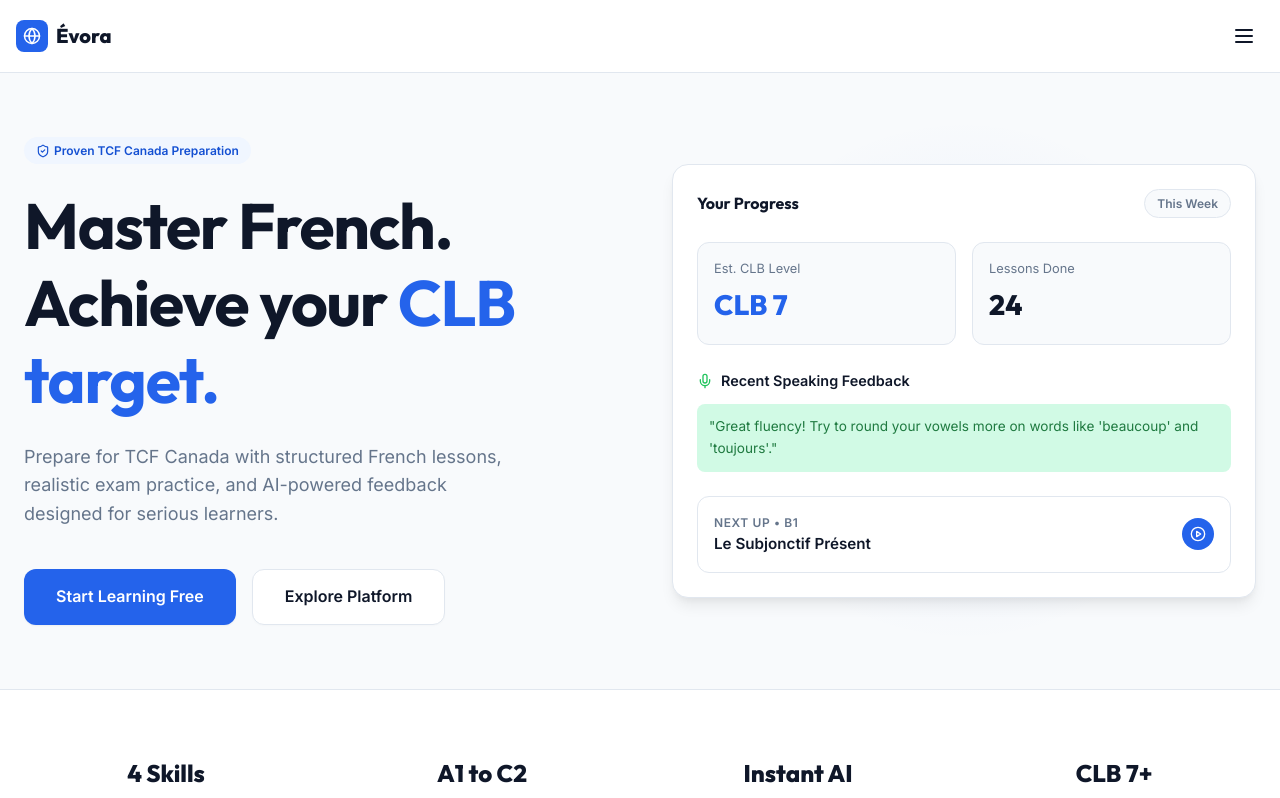
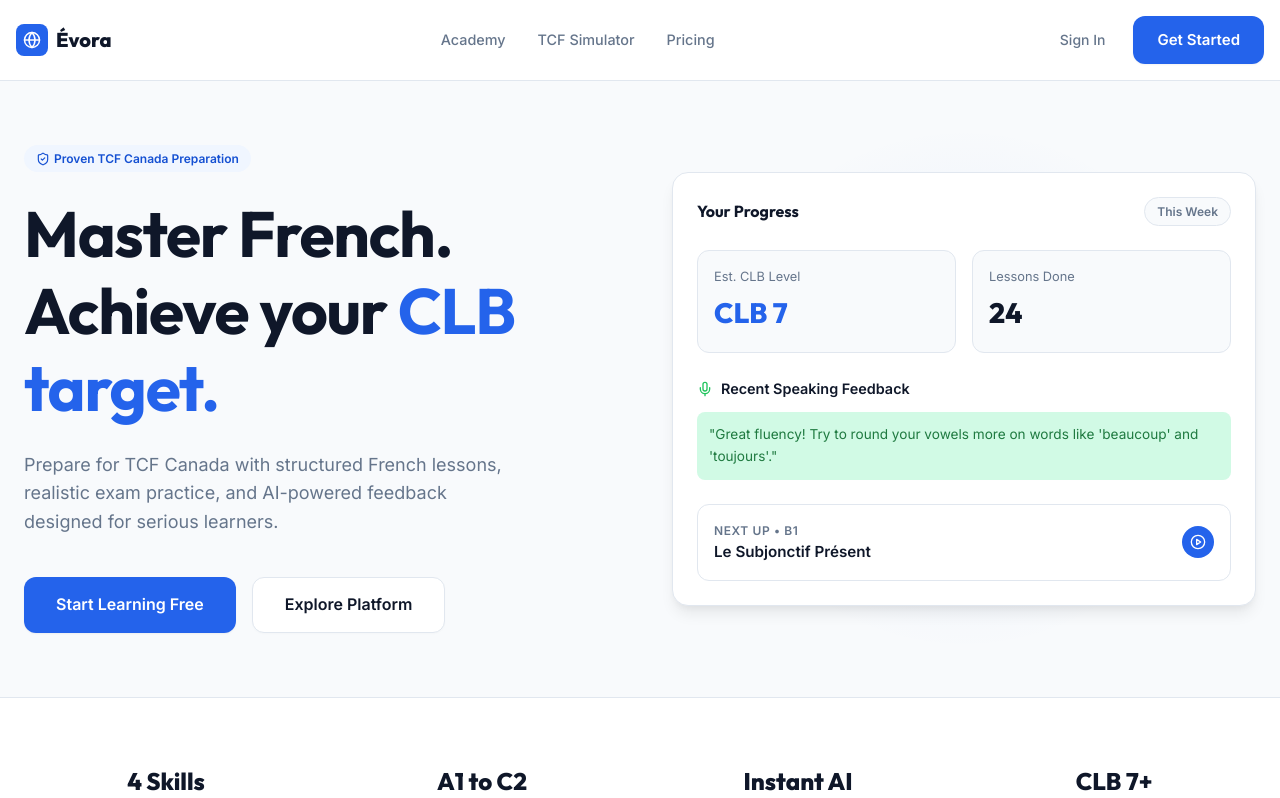
Before and after one commit to o1-spec/evora, a Next.js app in the folder frontend/: page / in a window 1280 px wide. Shown: the top 798 px of the page. Built offline with nearby package versions, Linux system fonts and the light colour scheme.

Commit message:
added fixes

```diff
--- a/frontend/src/app/dashboard/layout.tsx
+++ b/frontend/src/app/dashboard/layout.tsx
@@ -46,7 +46,7 @@ export default function DashboardLayout({ children }: { children: React.ReactNod
       {/* SIDEBAR (Desktop) */}
       <aside style={{
         width: 280, backgroundColor: 'white', borderRight: '1px solid hsl(var(--border))',
-        display: 'flex', flexDirection: 'column', position: 'fixed', height: '100vh', zIndex: 40
+        flexDirection: 'column', position: 'fixed', height: '100vh', zIndex: 40
       }} className="hidden lg:flex">
 
         {/* Brand */}
@@ -105,8 +105,8 @@ export default function DashboardLayout({ children }: { children: React.ReactNod
       {/* MOBILE HEADER */}
       <div style={{
         position: 'fixed', top: 0, left: 0, right: 0, height: '4rem', backgroundColor: 'white', borderBottom: '1px solid hsl(var(--border))',
-        display: 'flex', alignItems: 'center', justifyContent: 'space-between', padding: '0 1rem', zIndex: 40
-      }} className="lg:hidden">
+        alignItems: 'center', justifyContent: 'space-between', padding: '0 1rem', zIndex: 40
+      }} className="flex lg:hidden">
         <Link href="/dashboard/academy" style={{ display: 'flex', alignItems: 'center', gap: '0.5rem', textDecoration: 'none' }}>
           <div style={{ width: 28, height: 28, borderRadius: 6, backgroundColor: 'hsl(var(--primary))', display: 'flex', alignItems: 'center', justifyContent: 'center' }}>
             <Globe size={16} color="white" />
@@ -120,7 +120,7 @@ export default function DashboardLayout({ children }: { children: React.ReactNod
 
       {/* MOBILE MENU DRAWER */}
       {isMobileMenuOpen && (
-        <div style={{ position: 'fixed', inset: 0, zIndex: 50, display: 'flex' }} className="lg:hidden">
+        <div style={{ position: 'fixed', inset: 0, zIndex: 50 }} className="flex lg:hidden">
           <div style={{ position: 'absolute', inset: 0, backgroundColor: 'rgba(0,0,0,0.5)' }} onClick={() => setIsMobileMenuOpen(false)} />
           <div style={{ position: 'relative', width: 280, backgroundColor: 'white', height: '100%', display: 'flex', flexDirection: 'column' }}>
             <div style={{ height: '4rem', display: 'flex', alignItems: 'center', justifyContent: 'space-between', padding: '0 1rem', borderBottom: '1px solid hsl(var(--border))' }}>
--- a/frontend/src/app/page.tsx
+++ b/frontend/src/app/page.tsx
@@ -231,8 +231,8 @@ export default function LandingPage() {
 
           {/* Desktop Navigation */}
           <nav
-            style={{ display: "none", gap: "2rem", alignItems: "center" }}
-            className="md:flex"
+            style={{ gap: "2rem", alignItems: "center" }}
+            className="hidden md:flex"
           >
             <Link
               href="#academy"
@@ -271,8 +271,8 @@ export default function LandingPage() {
 
           {/* Desktop Buttons */}
           <div
-            style={{ display: "none", gap: "0.75rem", alignItems: "center" }}
-            className="md:flex"
+            style={{ gap: "0.75rem", alignItems: "center" }}
+            className="hidden md:flex"
           >
             <Link href="/login" className="btn-ghost">
               Sign In
@@ -286,7 +286,6 @@ export default function LandingPage() {
           <button
             onClick={() => setMobileMenuOpen(!mobileMenuOpen)}
             style={{
-              display: "flex",
               alignItems: "center",
               justifyContent: "center",
               background: "none",
@@ -294,7 +293,7 @@ export default function LandingPage() {
               cursor: "pointer",
               padding: "0.5rem",
             }}
-            className="md:hidden"
+            className="flex md:hidden"
           >
             {mobileMenuOpen ? (
               <X size={24} color="hsl(var(--text-primary))" />
@@ -315,11 +314,10 @@ export default function LandingPage() {
               borderTop: "1px solid hsl(var(--border))",
               backgroundColor: "rgba(255, 255, 255, 0.98)",
               padding: "1rem",
-              display: "flex",
               flexDirection: "column",
               gap: "1rem",
             }}
-            className="md:hidden"
+            className="flex md:hidden"
           >
             <Link
               href="#academy"
```
